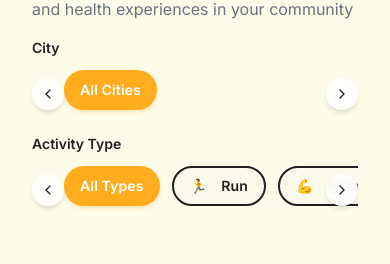
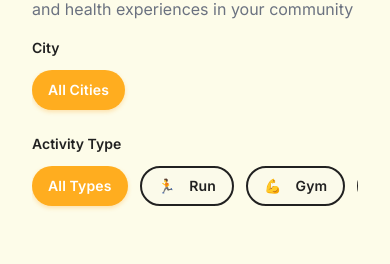
Before and after one commit to reagankangfitness-droid/sweatbuddy-sea-web, a Next.js app in the folder apps/web/: page / in a window 390 px wide. Shown: the part 1255-1519 px from the top of the page. Built offline with nearby package versions, Linux system fonts and the light colour scheme; no server answers; the database is empty.

Commit message:
Revert "Add mobile scroll buttons to city and activity type filters"
This reverts commit ab617b60b8f764d881baf712a28c79cda58aa0e6.

```diff
--- a/apps/web/src/components/city-filter.tsx
+++ b/apps/web/src/components/city-filter.tsx
@@ -1,8 +1,6 @@
 'use client'
 
 import { Button } from '@/components/ui/button'
-import { ChevronLeft, ChevronRight } from 'lucide-react'
-import { useRef } from 'react'
 
 interface Activity {
   city: string
@@ -49,9 +47,6 @@ export function ActivityFilter({
   onCityChange,
   onTypeChange
 }: ActivityFilterProps) {
-  const cityScrollRef = useRef<HTMLDivElement>(null)
-  const typeScrollRef = useRef<HTMLDivElement>(null)
-
   // Extract unique cities from activities
   const uniqueCities = ['all', ...new Set((activities || []).map(a => a.city).filter(Boolean))]
   const cityOptions = uniqueCities.map(city => ({
@@ -59,16 +54,6 @@ export function ActivityFilter({
     label: city === 'all' ? 'All Cities' : city,
     emoji: city === 'all' ? '' : CITY_EMOJI_MAP[city.toLowerCase()] || '🌏'
   }))
-
-  const scroll = (ref: React.RefObject<HTMLDivElement>, direction: 'left' | 'right') => {
-    if (ref.current) {
-      const scrollAmount = 200
-      ref.current.scrollBy({
-        left: direction === 'left' ? -scrollAmount : scrollAmount,
-        behavior: 'smooth'
-      })
-    }
-  }
 
   const handleCitySelect = (cityValue: string) => {
     onCityChange(cityValue)
@@ -98,20 +83,7 @@ export function ActivityFilter({
       {/* City Filter */}
       <div className="filter-section">
         <label className="text-sm font-semibold mb-3 block text-foreground">City</label>
-        <div className="relative">
-          {/* Left scroll button */}
-          <button
-            onClick={() => scroll(cityScrollRef, 'left')}
-            className="absolute left-0 top-1/2 -translate-y-1/2 z-10 bg-white/90 backdrop-blur-sm rounded-full p-2 shadow-md hover:bg-white transition-all md:hidden"
-            aria-label="Scroll left"
-          >
-            <ChevronLeft className="w-4 h-4" />
-          </button>
-
-          <div
-            ref={cityScrollRef}
-            className="flex flex-row gap-3 overflow-x-auto overflow-y-hidden pb-2 -mb-2 filter-pills-scroll px-8 md:px-0"
-          >
+        <div className="flex flex-row gap-3 overflow-x-auto overflow-y-hidden pb-2 -mb-2 filter-pills-scroll">
           {cityOptions.map((city) => (
             <Button
               key={city.value}
@@ -129,35 +101,12 @@ export function ActivityFilter({
             </Button>
           ))}
         </div>
-
-          {/* Right scroll button */}
-          <button
-            onClick={() => scroll(cityScrollRef, 'right')}
-            className="absolute right-0 top-1/2 -translate-y-1/2 z-10 bg-white/90 backdrop-blur-sm rounded-full p-2 shadow-md hover:bg-white transition-all md:hidden"
-            aria-label="Scroll right"
-          >
-            <ChevronRight className="w-4 h-4" />
-          </button>
-        </div>
       </div>
 
       {/* Activity Type Filter */}
       <div className="filter-section">
         <label className="text-sm font-semibold mb-3 block text-foreground">Activity Type</label>
-        <div className="relative">
-          {/* Left scroll button */}
-          <button
-            onClick={() => scroll(typeScrollRef, 'left')}
-            className="absolute left-0 top-1/2 -translate-y-1/2 z-10 bg-white/90 backdrop-blur-sm rounded-full p-2 shadow-md hover:bg-white transition-all md:hidden"
-            aria-label="Scroll left"
-          >
-            <ChevronLeft className="w-4 h-4" />
-          </button>
-
-          <div
-            ref={typeScrollRef}
-            className="flex flex-row gap-3 overflow-x-auto overflow-y-hidden pb-2 -mb-2 filter-pills-scroll px-8 md:px-0"
-          >
+        <div className="flex flex-row gap-3 overflow-x-auto overflow-y-hidden pb-2 -mb-2 filter-pills-scroll">
           {ACTIVITY_TYPES.map((type) => (
             <Button
               key={type.value}
@@ -175,16 +124,6 @@ export function ActivityFilter({
             </Button>
           ))}
         </div>
-
-          {/* Right scroll button */}
-          <button
-            onClick={() => scroll(typeScrollRef, 'right')}
-            className="absolute right-0 top-1/2 -translate-y-1/2 z-10 bg-white/90 backdrop-blur-sm rounded-full p-2 shadow-md hover:bg-white transition-all md:hidden"
-            aria-label="Scroll right"
-          >
-            <ChevronRight className="w-4 h-4" />
-          </button>
-        </div>
       </div>
     </div>
   )
```
Lines whose indentation alone changed are shown as unchanged.
